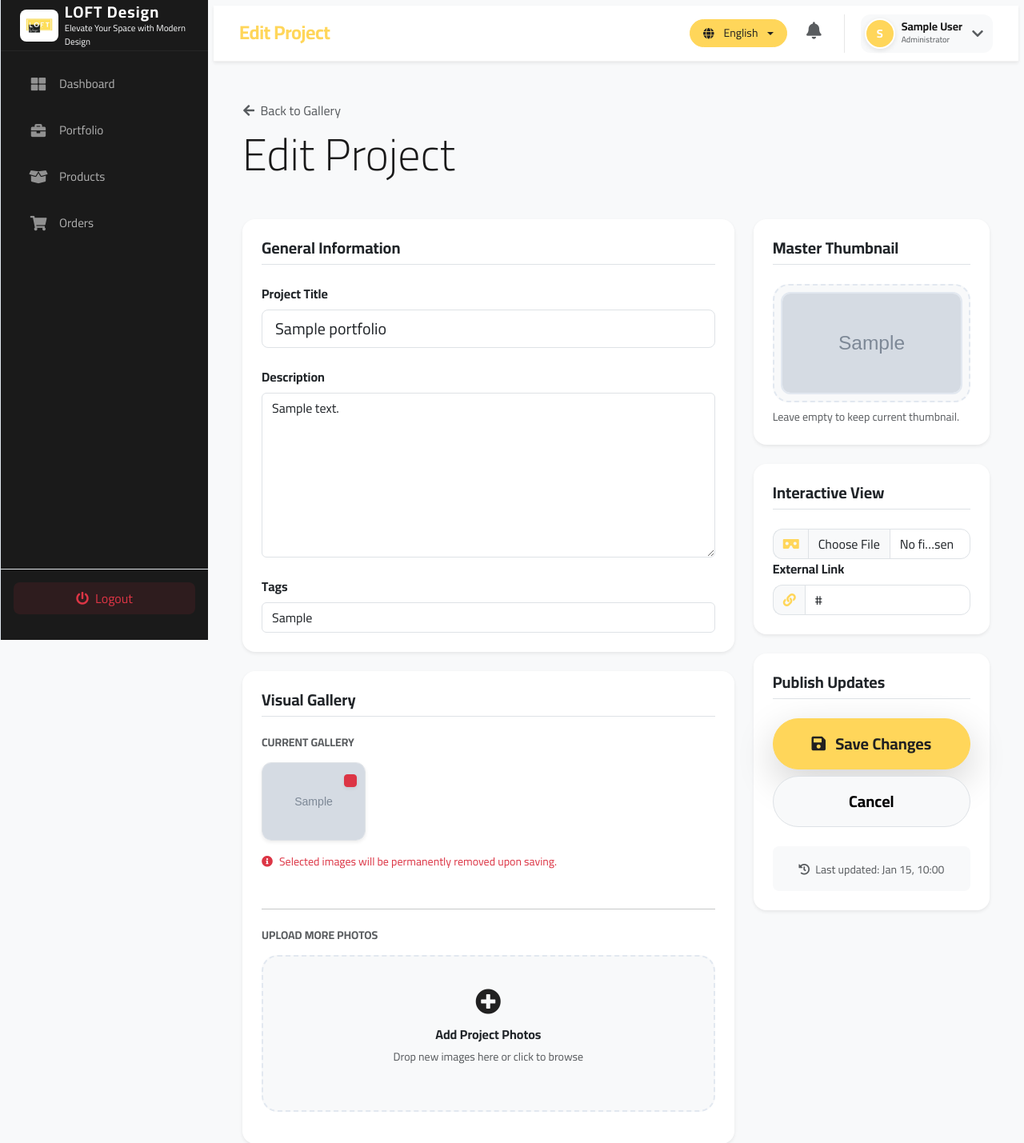
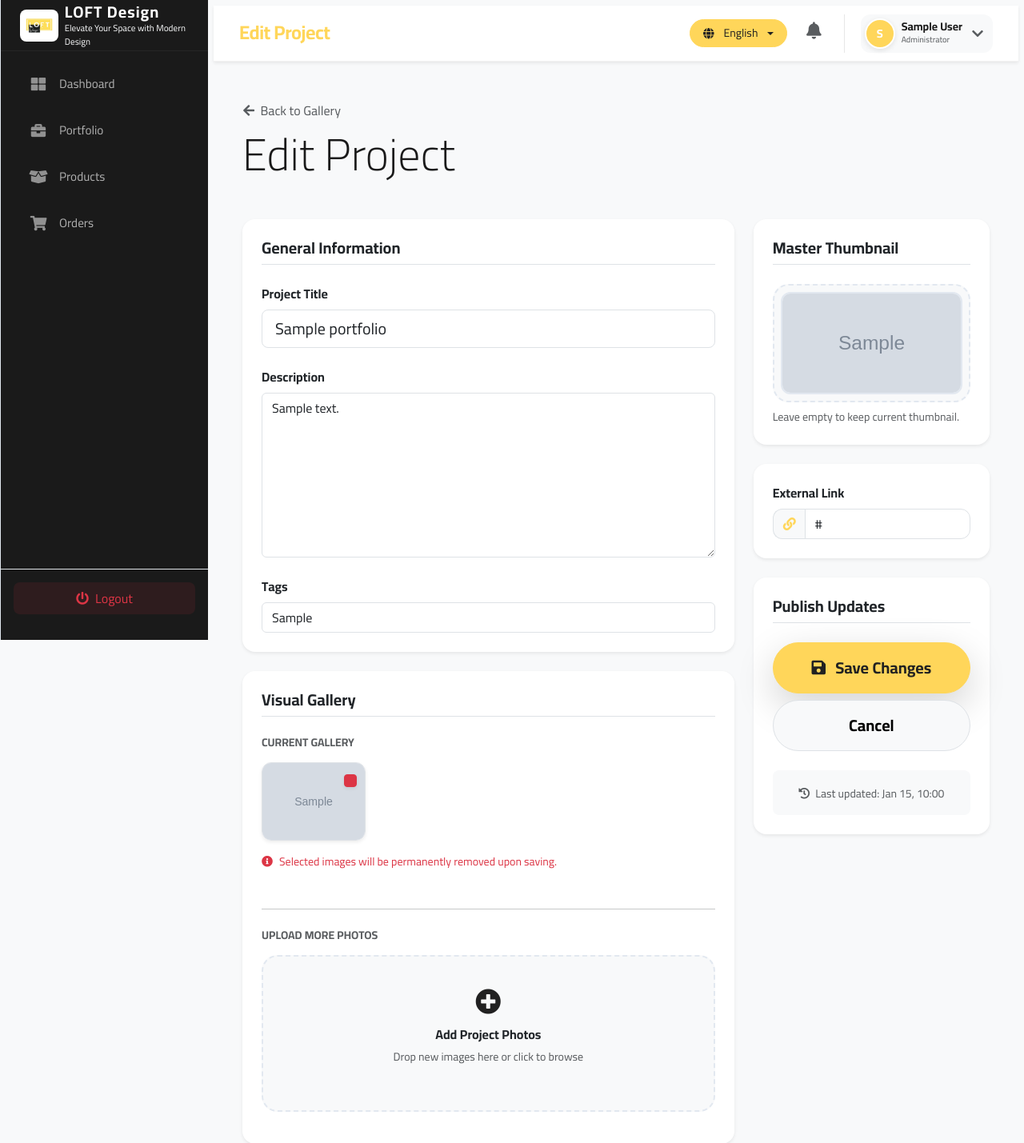
Before and after one commit to amraoui-mo7amed/loftdesign, a Django app: page /dashboard/portfolio/1/update/ in a window 1280 px wide. Shown: the top 1429 px of the page at 80% size. Run offline with Django 5.2, Linux system fonts and the light colour scheme; a user stored in the database is signed in; tables that the repository leaves empty hold one stand-in row (values such as "Sample post"); grey boxes marked "Sample" are stand-in pictures; data that the repository does not hold is empty; some libraries are stand-ins or nearby versions.

Commit message:
remove interactive view file upload field from portfolio edit template

```diff
--- a/dashboard/templates/portfolio/edit.html
+++ b/dashboard/templates/portfolio/edit.html
@@ -108,11 +108,7 @@
 
                 <!-- 360 View -->
                 <div class="card border-0 shadow-sm rounded-4 p-4 mb-4">
-                    <h5 class="fw-bold mb-4 border-bottom pb-2">{% trans "Interactive View" %}</h5>
-                    <div class="input-group">
-                        <span class="input-group-text bg-light border-end-0"><i class="fas fa-vr-cardboard text-primary"></i></span>
-                        <input type="file" name="img_360" class="form-control" accept="image/*">
-                    </div>
+
                     {% if portfolio.external_link %}
                         <div class="mb-0">
                         <label class="form-label fw-bold">{% trans "External Link" %}</label>
--- a/frontend/templates/portfolio/portfolio_detail.html
+++ b/frontend/templates/portfolio/portfolio_detail.html
@@ -43,8 +43,8 @@
                             <i class="fas fa-info-circle"></i> {% trans "Project Details" %}
                         </button>
 
-                        {% if portfolio.img_360 %}
-                        <a href="{{ portfolio.img_360.url }}" target="_blank" class="fixed-360-btn btn btn-primary rounded-pill">
+                        {% if portfolio.external_link %}
+                        <a href="{{ portfolio.external_link }}" target="_blank" class="fixed-360-btn btn btn-primary rounded-pill">
                             <i class="fas fa-vr-cardboard"></i> {% trans "View 360" %}
                         </a>
                         {% endif %}
```
